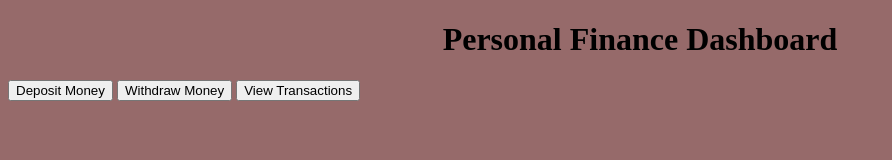
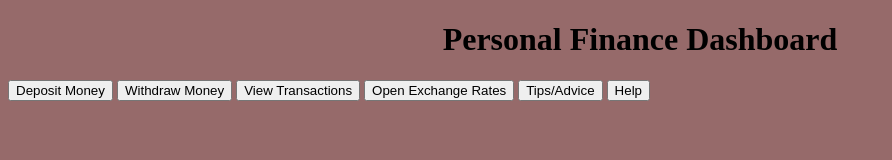
Before and after one commit to danrmzz/cis4004-group14, a plain HTML site: page mainPage.html in a window 1280 px wide. Shown: the whole page, without its empty margins (0-892 px from the left). Drawn offline with Linux system fonts and the light colour scheme.

Commit message:
Update mainPage.html

```diff
--- a/mainPage.html
+++ b/mainPage.html
@@ -12,6 +12,9 @@
       <button>Deposit Money</button>
       <button>Withdraw Money</button>
       <button> View Transactions</button>
+      <button>Open Exchange Rates</button>
+      <button> Tips/Advice </button>
+      <button>Help</button>
 
 
     </div>
```
